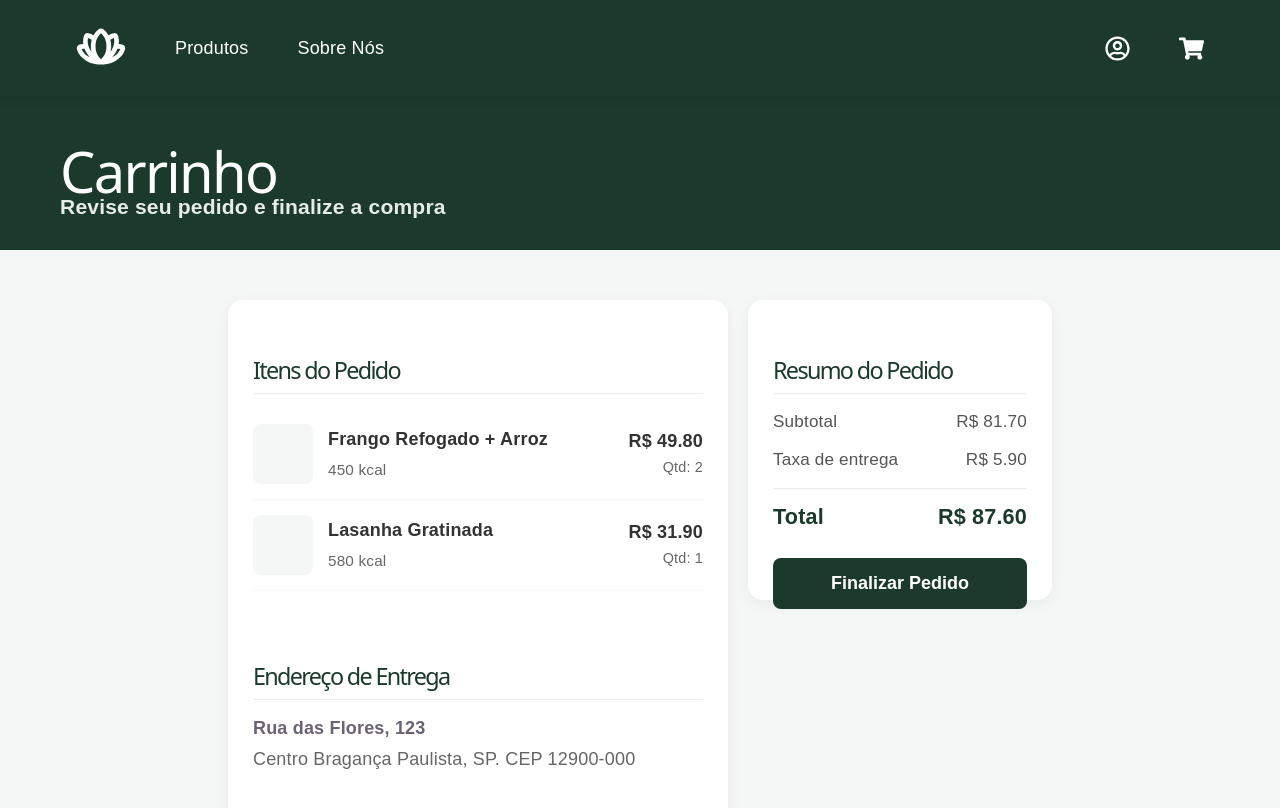
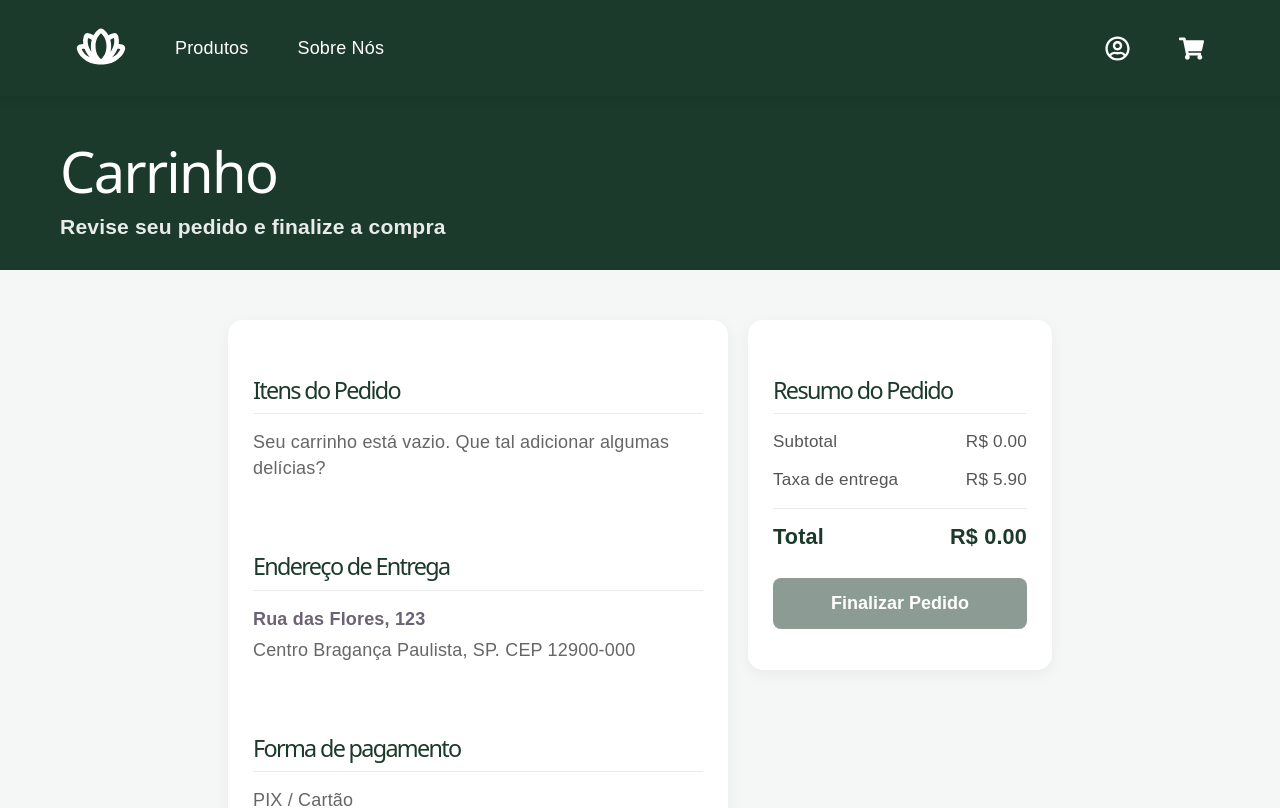
Before and after one commit to CarlosSantos-0/PapadaWal, a React (Vite) app: page /carrinho in a window 1280 px wide. Shown: the top 808 px of the page. Built offline with nearby package versions, Linux system fonts and the light colour scheme.

Commit message:
Adiciona gerenciamento de carrinho com contexto, implementa fetch de produtos e atualiza componentes para integração com React Query

```diff
--- a/package.json
+++ b/package.json
@@ -10,6 +10,7 @@
     "preview": "vite preview"
   },
   "dependencies": {
+    "@tanstack/react-query": "^5.100.14",
     "react": "^19.2.5",
     "react-dom": "^19.2.5",
     "react-icons": "^5.6.0",
--- /dev/null
+++ b/src/Context/CartContext.jsx
@@ -0,0 +1,46 @@
+import { createContext, useContext, useState, useEffect } from 'react';
+
+// Criando o Contexto
+const CartContext = createContext();
+
+// Provedor
+export function CartProvider({ children }) {
+    const [cart, setCart] = useState(() => {
+        const carrinhoSalvo = localStorage.getItem('papaDaWal_carrinho');
+        return carrinhoSalvo ? JSON.parse(carrinhoSalvo) : [];
+    });
+
+    useEffect(() => {
+        localStorage.setItem('papaDaWal_carrinho', JSON.stringify(cart));
+    }, [cart]);
+
+    const addToCart = (produto) => {
+        setCart((carrinhoAtual) => {
+            const produtoExiste = carrinhoAtual.find(item => item.id === produto.id);
+
+            if (produtoExiste) {
+                return carrinhoAtual.map(item =>
+                    item.id === produto.id
+                    ? { ...item, quantidade: item.quantidade + 1 }
+                    : item
+                );
+            }
+
+
+            return [...carrinhoAtual, { ...produto, quantidade: 1 }];
+        });
+
+        alert(`${produto.nome} adicionado ao carrinho!`);
+    };
+
+    return (
+        <CartContext.Provider value={{ cart, addToCart }}>
+            {children}
+        </CartContext.Provider>
+    );
+}
+
+// hook
+export function useCart() {
+    return useContext(CartContext);
+}
--- a/src/components/Carrinho/Carinho.jsx
+++ b/src/components/Carrinho/Carinho.jsx
@@ -1,12 +1,21 @@
 import styles from './styles.module.css';
-
-//Dados
-const itensMock = [
-    { id: 1, nome: "Frango Refogado + Arroz", kcal: "450 kcal", precoTotal: 49.80, qtd: 2 },
-    { id: 2, nome: "Lasanha Gratinada", kcal: "580 kcal", precoTotal: 31.90, qtd: 1 }
-];
+import { useCart } from '../../Context/CartContext'; // 1. Importando o nosso contexto!
 
 function Carrinho() {
+
+    const { cart } = useCart();
+
+    const subtotal = cart.reduce((acumulador, item) => {
+        const precoFormatado = typeof item.preco === 'string'
+            ? parseFloat(item.preco.replace(',', '.'))
+            : item.preco;
+
+        return acumulador + (precoFormatado * item.quantidade);
+    }, 0);
+
+    const taxaEntrega = 5.90;
+    const total = subtotal > 0 ? subtotal + taxaEntrega : 0;
+
     return (
         <>
             <div className={styles.textosCarrinhos}>
@@ -20,31 +29,46 @@ function Carrinho() {
 
                     <div>
                         <h1>Itens do Pedido</h1>
-                        {itensMock.map((item) => (
+
+                        {cart.length === 0 ? (
+                            <p style={{ color: '#666' }}>Seu carrinho está vazio. Que tal adicionar algumas delícias?</p>
+                        ) : (
+                            cart.map((item) => {
+                                const precoFormatado = typeof item.preco === 'string'
+                                    ? parseFloat(item.preco.replace(',', '.'))
+                                    : item.preco;
+
+                                return (
                                     <div key={item.id} className={styles.itemCarrinho}>
                                         <div className={styles.itemInfo}>
-                                    <div className={styles.imgProduto}></div>
+                                            <div className={styles.imgProduto}>
+                                                {item.imagem && <img src={item.imagem} alt={item.nome} style={{width: '100%', borderRadius: '8px'}} />}
+                                            </div>
                                             <div className={styles.itemTexto}>
                                                 <h4>{item.nome}</h4>
-                                        <p>{item.kcal}</p>
+                                                <p>{item.descricao?.substring(0, 30)}...</p>
                                             </div>
                                         </div>
                                         <div className={styles.itemControles}>
-                                    <span className={styles.precoItem}>R$ {item.precoTotal.toFixed(2)}</span>
-                                    <p style={{margin: 0, fontSize: '0.8rem', color: '#666'}}>Qtd: {item.qtd}</p>
+                                            <span className={styles.precoItem}>
+                                                R$ {(precoFormatado * item.quantidade).toFixed(2)}
+                                            </span>
+                                            <p style={{margin: 0, fontSize: '0.8rem', color: '#666'}}>
+                                                Qtd: {item.quantidade}
+                                            </p>
                                         </div>
                                     </div>
-                        ))}
+                                );
+                            })
+                        )}
                     </div>
 
-                    {/* transformar em Map para receber dados de endereço*/}
                     <div className={styles.caixaEnderco}>
                         <h1>Endereço de Entrega</h1>
                         <p style={{margin: '5px 0'}}><strong>Rua das Flores, 123</strong></p>
                         <p style={{margin: 0, color: '#666'}}>Centro Bragança Paulista, SP. CEP 12900-000</p>
                     </div>
 
-                        {/* Mudar para inputs ou cards de forma de pagamento*/}
                     <div className={styles.caixaFormaPag}>
                         <h1>Forma de pagamento</h1>
                         <p style={{margin: 0, color: '#666'}}>PIX / Cartão</p>
@@ -52,27 +76,32 @@ function Carrinho() {
 
                 </div>
 
-                {/*compras saida*/}
                 <div className={styles.contaCompras}>
                     <h1>Resumo do Pedido</h1>
 
                     <div className={styles.linhaResumo}>
                         <span>Subtotal</span>
-                        <span>R$ 81.70</span>
+                        <span>R$ {subtotal.toFixed(2)}</span>
                     </div>
                     <div className={styles.linhaResumo}>
                         <span>Taxa de entrega</span>
-                        <span>R$ 5.90</span>
+                        <span>R$ {taxaEntrega.toFixed(2)}</span>
                     </div>
 
                     <hr className={styles.divisor} />
 
                     <div className={`${styles.linhaResumo} ${styles.total}`}>
                         <span>Total</span>
-                        <span>R$ 87.60</span>
+                        <span>R$ {total.toFixed(2)}</span>
                     </div>
 
-                    <button className={styles.btnFinalizar}>Finalizar Pedido</button>
+                    <button
+                        className={styles.btnFinalizar}
+                        disabled={cart.length === 0}
+                        style={{ opacity: cart.length === 0 ? 0.5 : 1, cursor: cart.length === 0 ? 'not-allowed' : 'pointer' }}
+                    >
+                        Finalizar Pedido
+                    </button>
                 </div>
 
             </div>
--- a/src/components/Carrinho/styles.module.css
+++ b/src/components/Carrinho/styles.module.css
@@ -12,7 +12,7 @@
     padding: 30px 60px;
     display: flex;
     flex-direction: column;
-    gap: 0px;
+    gap: 20px;
 }
 
 .titulo {
@@ -48,7 +48,7 @@
 
 .contaCompras {
     background-color: var(--white);
-    height: 300px;
+    height: 350px;
     width: 304px;
     border-radius: 15px;
     padding: 25px;
--- a/src/components/Vitrine/styles.module.css
+++ b/src/components/Vitrine/styles.module.css
@@ -18,7 +18,7 @@
     padding: 30px 60px;
     display: flex;
     flex-direction: column;
-    gap: 0px;
+    gap: 20px;
 }
 
 .titulo {
--- a/src/data/imagensVitrine.js
+++ b/src/data/imagensVitrine.js
@@ -8,42 +8,47 @@ export const vitrineDados = [
         id: 1,
         nome: "Empada",
         descricao: "Empada de frango vamos ver se ta quebrando a caixa de texto, ate agora tudo parece de boa, acho que foi so bug aquela hora",
-        preco: "x",
+        preco: "12.00",
         imagem: empada
     },
     {
         id: 2,
         nome: "lanche Natural",
         descricao: "x",
-        preco: "x",
+        preco: "15.00",
         imagem: lancheNatural
     },
     {
         id: 3,
         nome: "Salada de Frutas",
         descricao: "x",
-        preco: "x",
+        preco: "10.00",
         imagem: saladaDeFrutas
     },
     {
         id: 4,
         nome: "Iorgute Natural",
         descricao: "x",
-        preco: "x",
+        preco: "12.00",
         imagem: iorgute
     },
     {
         id: 5,
         nome: "Iorgute Natural",
         descricao: "x",
-        preco: "x",
+        preco: "12.00",
         imagem: iorgute
     },
     {
         id: 6,
         nome: "Iorgute Natural",
         descricao: "x",
-        preco: "x",
+        preco: "12.00",
         imagem: iorgute
     }
 ];
+
+export const fetchVitrine = async () => {
+    await new Promise(resolve => setTimeout(resolve, 300));
+    return vitrineDados
+}
--- a/src/main.jsx
+++ b/src/main.jsx
@@ -3,13 +3,21 @@ import { createRoot } from 'react-dom/client'
 import './index.css'
 import ReactDOM from 'react-dom/client'
 import App from './App.jsx'
+import { QueryClient, QueryClientProvider} from '@tanstack/react-query'
 
+import { CartProvider } from '../src/Context/CartContext.jsx'
 import { BrowserRouter } from 'react-router-dom'
+
+const queryClient = new QueryClient()
 
 ReactDOM.createRoot(document.getElementById('root')).render(
   <StrictMode>
-    <BrowserRouter>
-      <App />
-    </BrowserRouter>
+    <QueryClientProvider client={queryClient}>
+      <CartProvider>
+        <BrowserRouter>
+          <App />
+        </BrowserRouter>
+      </CartProvider>
+    </QueryClientProvider>
   </StrictMode>,
 )
```
Also changed, not shown: src/components/Vitrine/Vitrine.jsx (+46 -9 lines), src/data/api.js (added, +22 -0 lines), 1 other file (tests, documents, lock files or other folders). Lines whose indentation alone changed are shown as unchanged.
